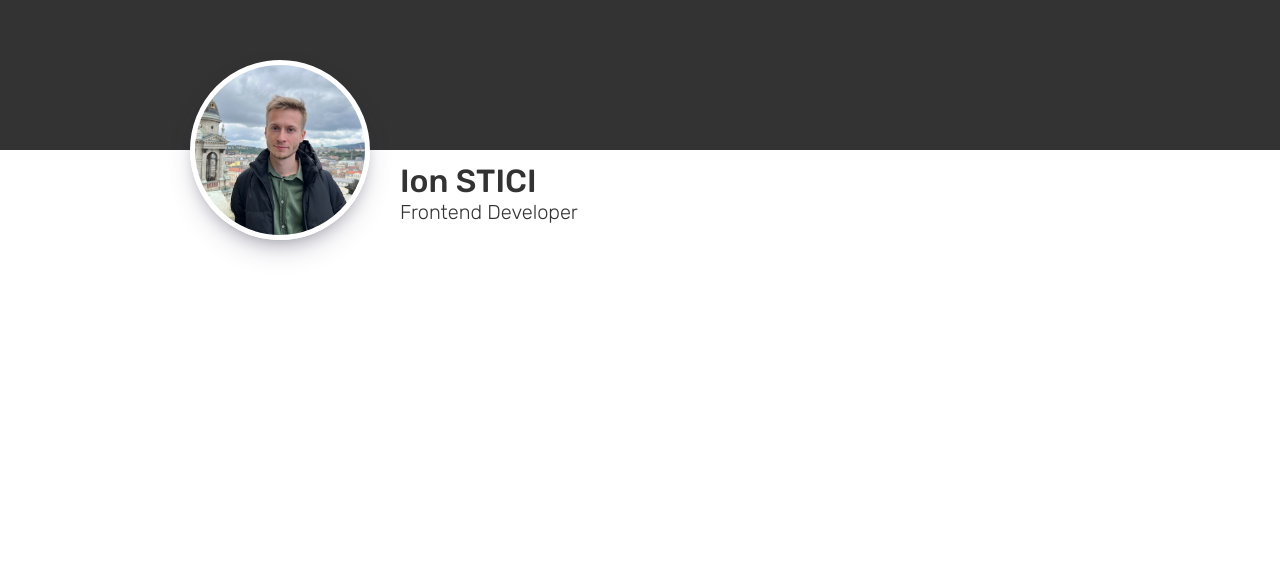
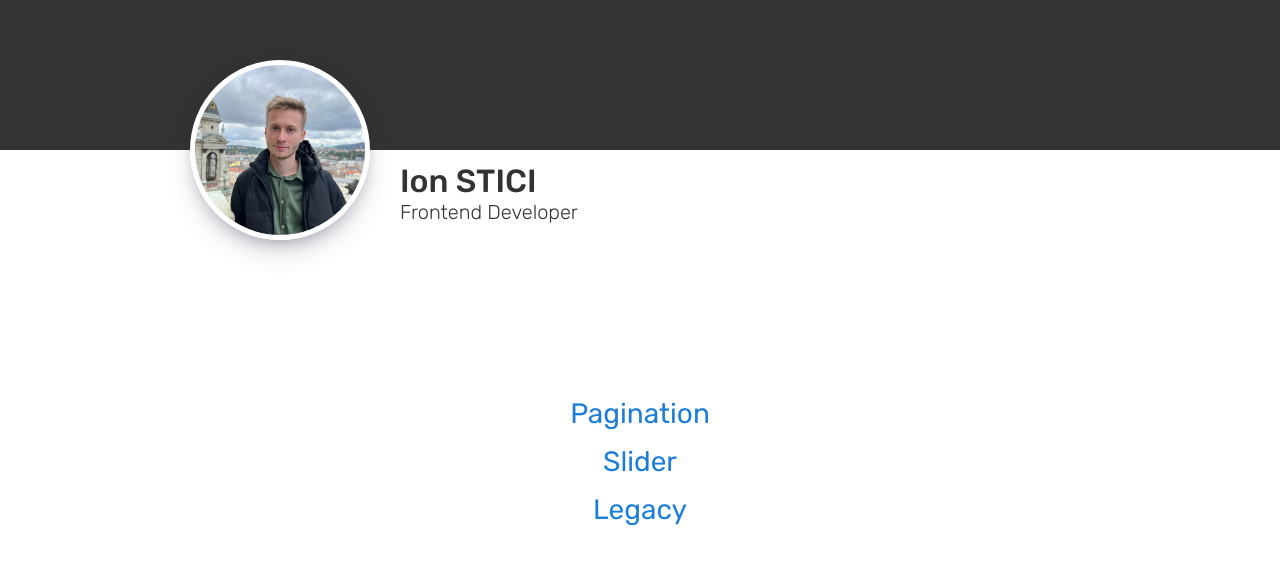
Before and after one commit to ionStici/ionStici.github.io, a website: page index.html in a window 1280 px wide. Both pictures are taken after a click on the element 280 px from the left and 150 px from the top of the page. Drawn offline with Linux system fonts and the light colour scheme.

Commit message:
Add nav links to other projects

```diff
--- a/index.html
+++ b/index.html
@@ -7,7 +7,7 @@
     <title>Home</title>
 
     <link rel="stylesheet" href="./src/css/style.css" />
-    <script src="./src/js/script.js"></script>
+    <script type="module" src="./src/js/script.js" defer></script>
   </head>
   <body>
 
@@ -23,5 +23,12 @@
         <div class="header__bottom-side"></div>
     </header>
 
+
+    <ul class="ul">
+        <a href="./pagination">Pagination</a>
+        <a href="./slider">Slider</a>
+        <a href="./legacy">Legacy</a>
+    </ul>
+
   </body>
 </html>
--- a/src/js/script.js
+++ b/src/js/script.js
@@ -0,0 +1,13 @@
+let i = 0;
+
+document
+    .querySelector(".header__picture")
+    .addEventListener("click", function () {
+        if (i === 0) {
+            document.querySelector(".ul").style.display = "flex";
+            i++;
+        } else if (i === 1) {
+            document.querySelector(".ul").style.display = "none";
+            i--;
+        }
+    });
--- a/src/sass/_base.scss
+++ b/src/sass/_base.scss
@@ -23,3 +23,25 @@ body {
     color: #333;
     line-height: 1;
 }
+
+.ul {
+    display: flex;
+    flex-direction: column;
+    gap: 2rem;
+
+    width: 30rem;
+    margin: 0 auto;
+
+    text-align: center;
+    margin-top: 10rem;
+
+    display: none;
+
+    a,
+    a:link,
+    a:visited {
+        text-decoration: none;
+        color: #1c7ed6;
+        font-size: 2.8rem;
+    }
+}
```
Also changed, not shown: src/css/style.css.
